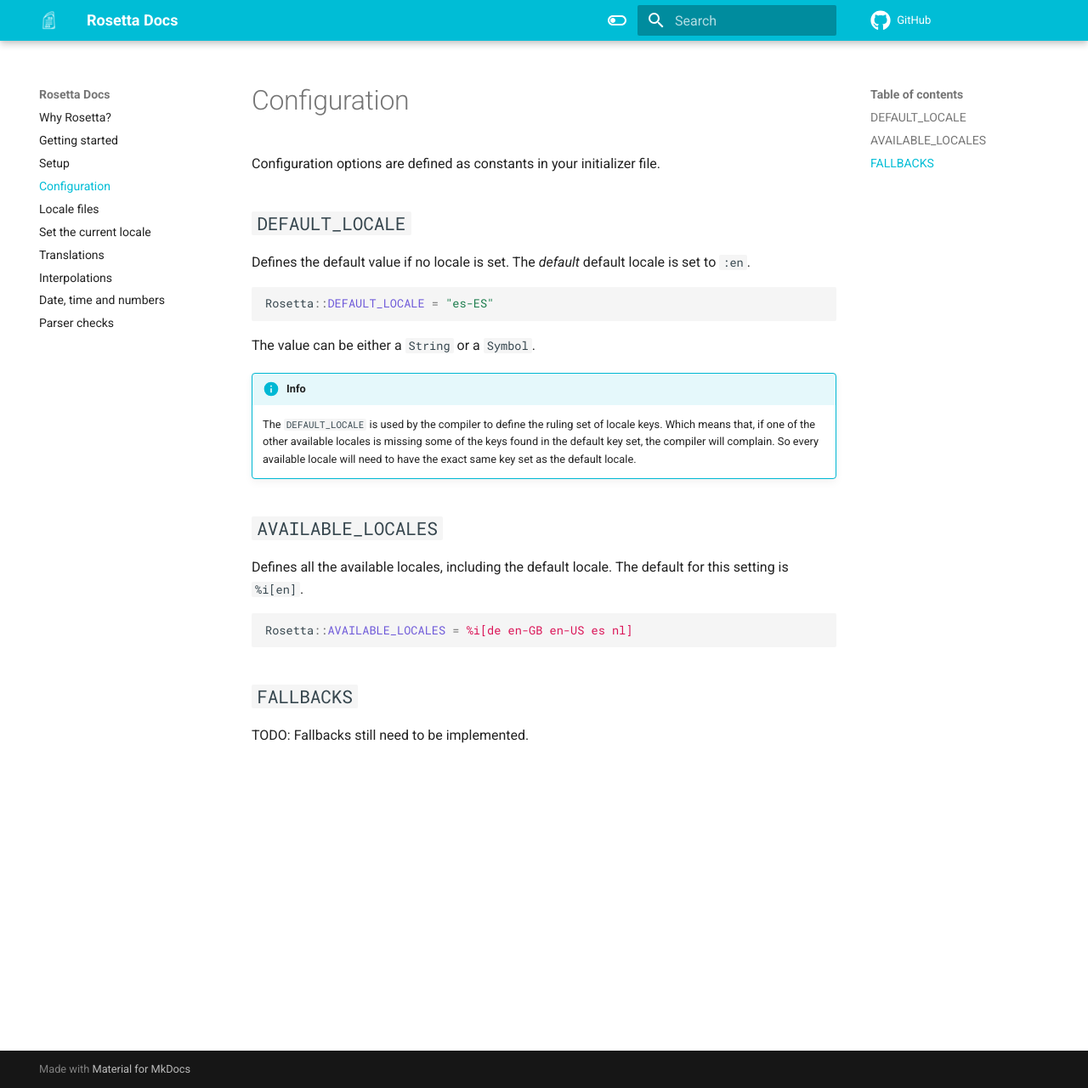
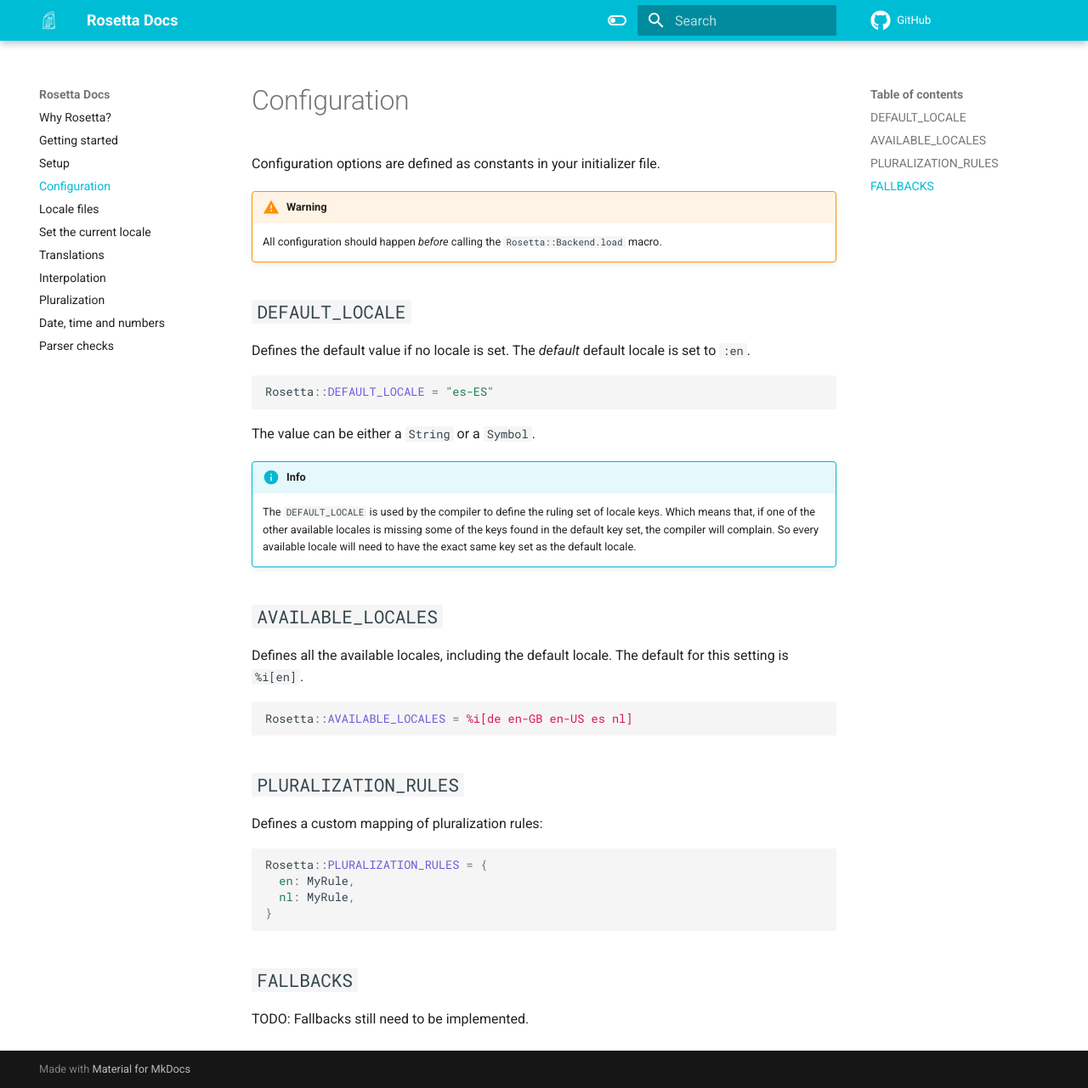
Before and after one commit to wout/rosetta, an MkDocs documentation site: the page built from docs/configuration.md, in a window 1280 px wide and 1281 px high. Shown: the whole window at 85% size. Built offline with MkDocs 1.6.1 and Material for MkDocs 9.7.7, drawn with Linux system fonts in a browser that asks for light colours; comment, search, counter and statistics services are not loaded; the version menu is left out.

Commit message:
docs: add pluralization instructions

````diff
--- a/docs/configuration.md
+++ b/docs/configuration.md
@@ -1,5 +1,9 @@
 # Configuration
 Configuration options are defined as constants in your initializer file.
+
+!!! warning
+    All configuration should happen *before* calling the
+    `Rosetta::Backend.load` macro.
 
 ## `DEFAULT_LOCALE`
 Defines the default value if no locale is set. The *default* default locale is
@@ -26,6 +30,16 @@
 Rosetta::AVAILABLE_LOCALES = %i[de en-GB en-US es nl]
 ```
 
+## `PLURALIZATION_RULES`
+Defines a custom mapping of pluralization rules:
+
+```cr
+Rosetta::PLURALIZATION_RULES = {
+  en: MyRule,
+  nl: MyRule,
+}
+```
+
 ## `FALLBACKS`
 
 TODO: Fallbacks still need to be implemented.
--- a/mkdocs.yml
+++ b/mkdocs.yml
@@ -11,7 +11,8 @@
   - Locale files: locale_files.md
   - Set the current locale: set_the_current_locale.md
   - Translations: translations.md
-  - Interpolations: interpolations.md
+  - Interpolation: interpolation.md
+  - Pluralization: pluralization.md
   - Date, time and numbers: localization.md
   - Parser checks: parser_checks.md
 
````
Also changed, not shown: docs/pluralization.md (added, +80 -0 lines).
